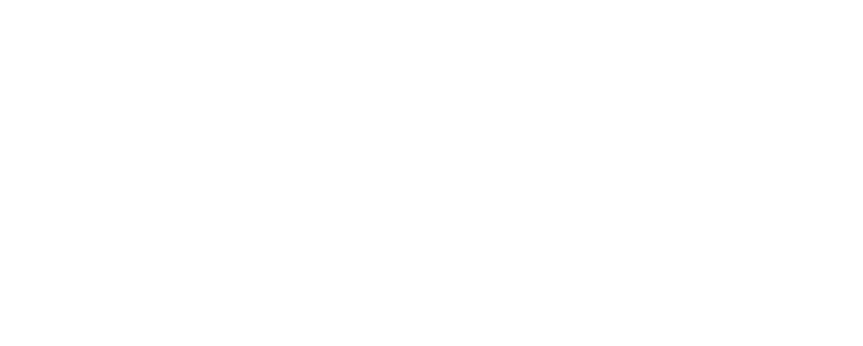
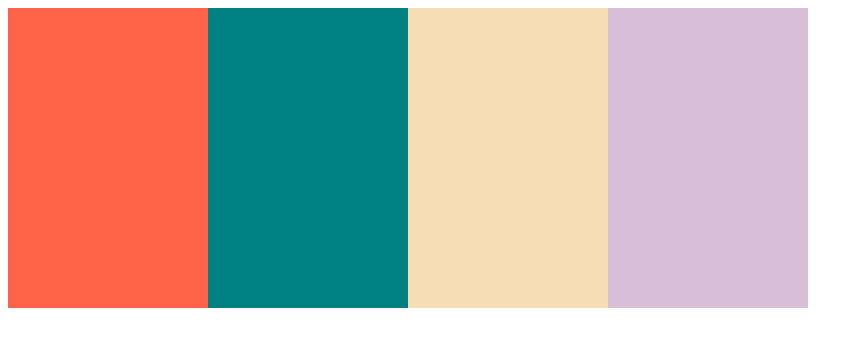
Before and after one commit to seonhop/css-master, a plain HTML site: page index.html in a window 1280 px wide. Shown: the whole page, without its empty margins (0-863 px from the left). Drawn offline with Linux system fonts and the light colour scheme.

Commit message:
7. #2.3 repeat(n, value);

```diff
--- a/style.css
+++ b/style.css
@@ -1,4 +1,7 @@
 .grid {
+    display: grid;
+    grid-template-columns: repeat(4, 200px);
+    grid-template-rows: repeat(4, 300px);
 }
 
 .header {
```
